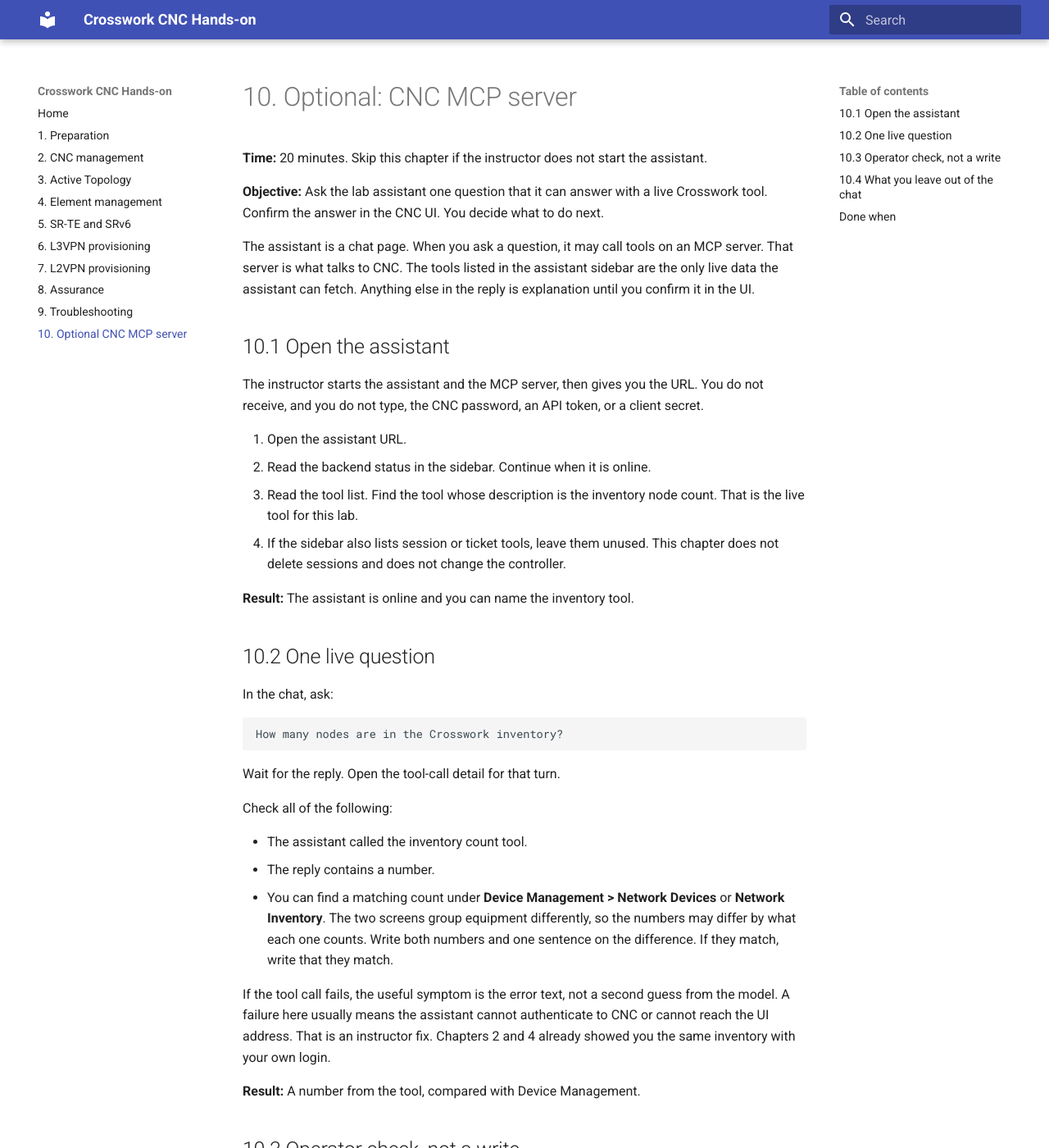
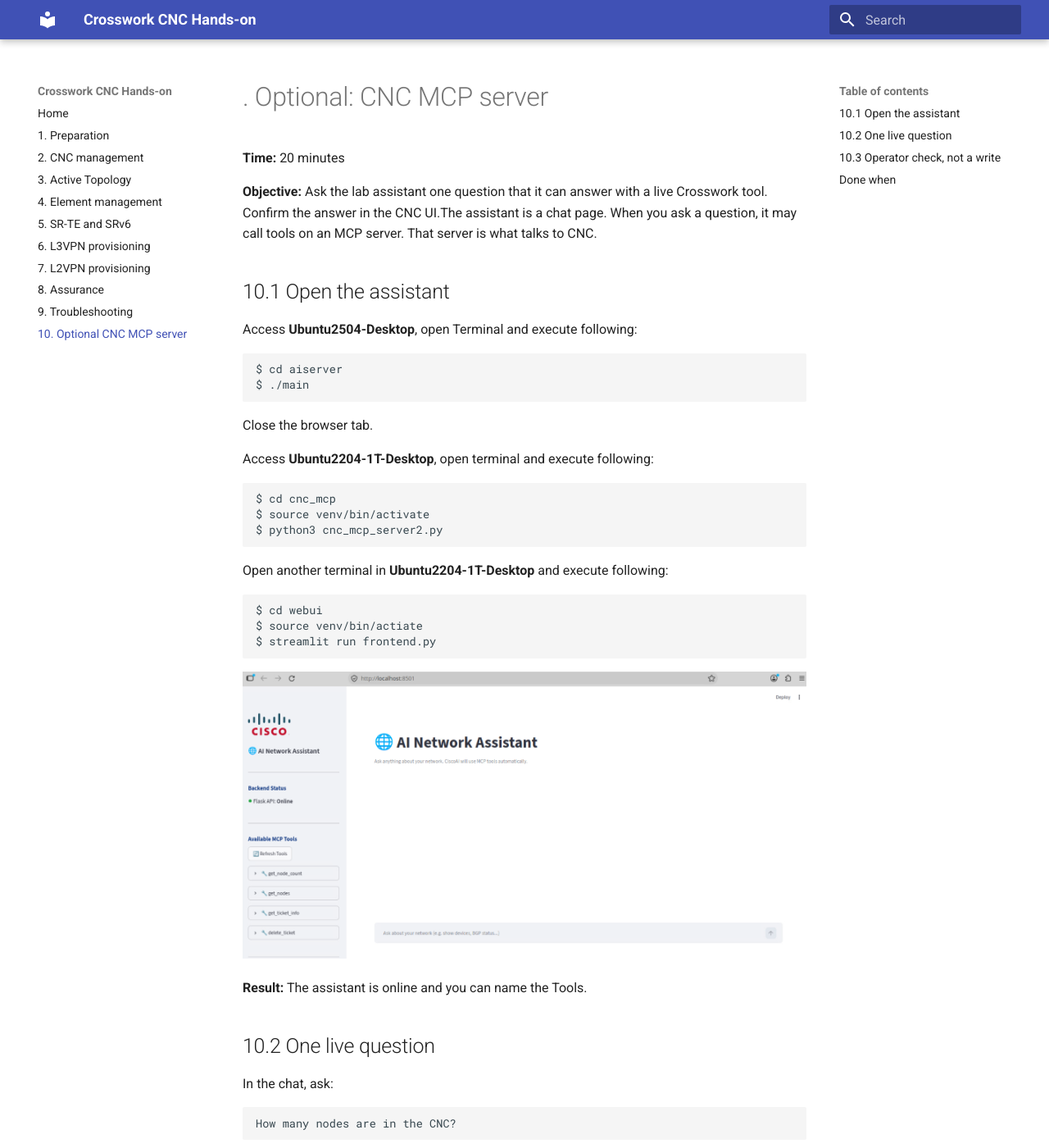
Before and after one commit to hitakaha/cnc-hands-on, an MkDocs documentation site: the page built from docs/10-mcp-server.md, in a window 1280 px wide and 1400 px high. Shown: the whole window at 82% size. Built offline with MkDocs 1.6.1 and Material for MkDocs 9.7.7, drawn with Linux system fonts in a browser that asks for light colours; some of the changed text lies outside the part shown.

Commit message:
update chapter 10

````diff
--- a/docs/10-mcp-server.md
+++ b/docs/10-mcp-server.md
@@ -1,28 +1,41 @@
-# 10. Optional: CNC MCP server
+# . Optional: CNC MCP server
 
-**Time:** 20 minutes. Skip this chapter if the instructor does not start the assistant.
+**Time:** 20 minutes
 
-**Objective:** Ask the lab assistant one question that it can answer with a live Crosswork tool. Confirm the answer in the CNC UI. You decide what to do next.
-
-The assistant is a chat page. When you ask a question, it may call tools on an MCP server. That server is what talks to CNC. The tools listed in the assistant sidebar are the only live data the assistant can fetch. Anything else in the reply is explanation until you confirm it in the UI.
+**Objective:** Ask the lab assistant one question that it can answer with a live Crosswork tool. Confirm the answer in the CNC UI.The assistant is a chat page. When you ask a question, it may call tools on an MCP server. That server is what talks to CNC.
 
 ## 10.1 Open the assistant
 
-The instructor starts the assistant and the MCP server, then gives you the URL. You do not receive, and you do not type, the CNC password, an API token, or a client secret.
+Access **Ubuntu2504-Desktop**, open Terminal and execute following:
+```
+$ cd aiserver
+$ ./main
+```
+Close the browser tab.
 
-1. Open the assistant URL.
-2. Read the backend status in the sidebar. Continue when it is online.
-3. Read the tool list. Find the tool whose description is the inventory node count. That is the live tool for this lab.
-4. If the sidebar also lists session or ticket tools, leave them unused. This chapter does not delete sessions and does not change the controller.
+Access **Ubuntu2204-1T-Desktop**, open terminal and execute following:
+```
+$ cd cnc_mcp
+$ source venv/bin/activate
+$ python3 cnc_mcp_server2.py
+```
 
-**Result:** The assistant is online and you can name the inventory tool.
+Open another terminal in **Ubuntu2204-1T-Desktop** and execute following:
+```
+$ cd webui
+$ source venv/bin/actiate
+$ streamlit run frontend.py
+```
+![dcloud](img/10/01-ai-assistant.png)
+
+**Result:** The assistant is online and you can name the Tools.
 
 ## 10.2 One live question
 
 In the chat, ask:
 
 ```text
-How many nodes are in the Crosswork inventory?
+How many nodes are in the CNC?
 ```
 
 Wait for the reply. Open the tool-call detail for that turn.
@@ -43,7 +56,6 @@
 
 ```text
 The inventory count is <the number you just verified>.
-The CML lab should have the routers from 5-nodes_L3VPN 8201-32FH 25.3.1-ipv6.
 What should an operator check first in Crosswork?
 ```
 
@@ -58,13 +70,7 @@
 
 Take one check the assistant named, open that CNC page, and confirm or contradict the suggestion with the screen. The screen wins.
 
-## 10.4 What you leave out of the chat
-
-- Passwords, tokens, ticket ids, and certificate contents
-- A request to delete a session, a policy, a VPN, or a device
-- Configuration text from another service's dry run
 
 ## Done when
 
-- You completed this chapter, or you skipped it because the assistant was not started.
-- If you used it: the assistant answered the inventory question with a tool call, and you compared that number with Device Management.
+- The assistant answered the inventory question with a tool call, and you compared that number with Device Management.
````
Also changed, not shown: docs/img/10/01-ai-assistant.png (added), site/09-troubleshooting/index.html, site/10-mcp-server/index.html, site/img/09/01-alarms.png (added), site/img/09/02-collection-jobs.png (added), site/img/09/03-showtech.png (added), site/img/09/04-app-showtech.png (added), site/img/09/05-package-details.png (added), site/img/10/01-ai-assistant.png (added), site/search/search_index.json.
